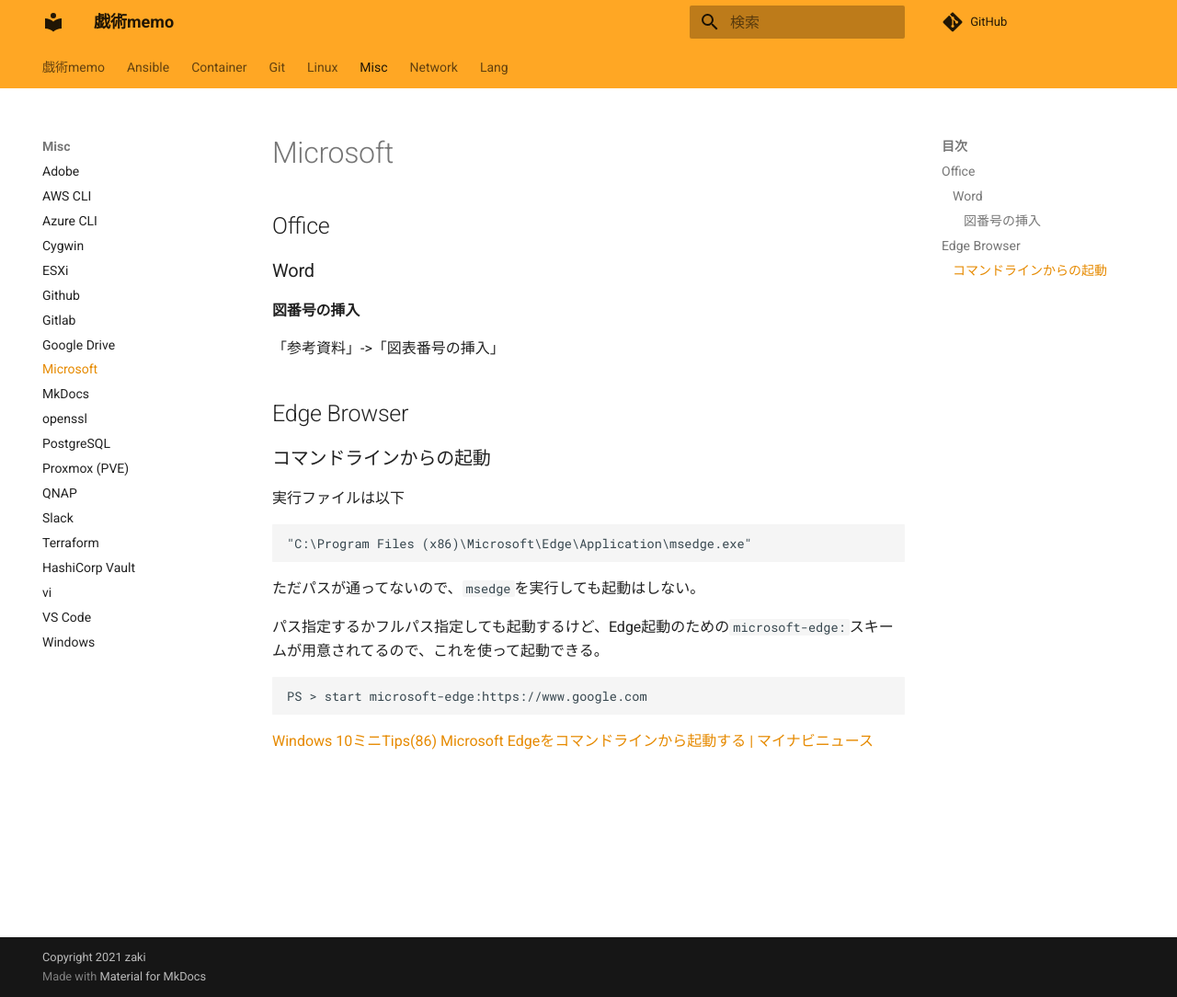
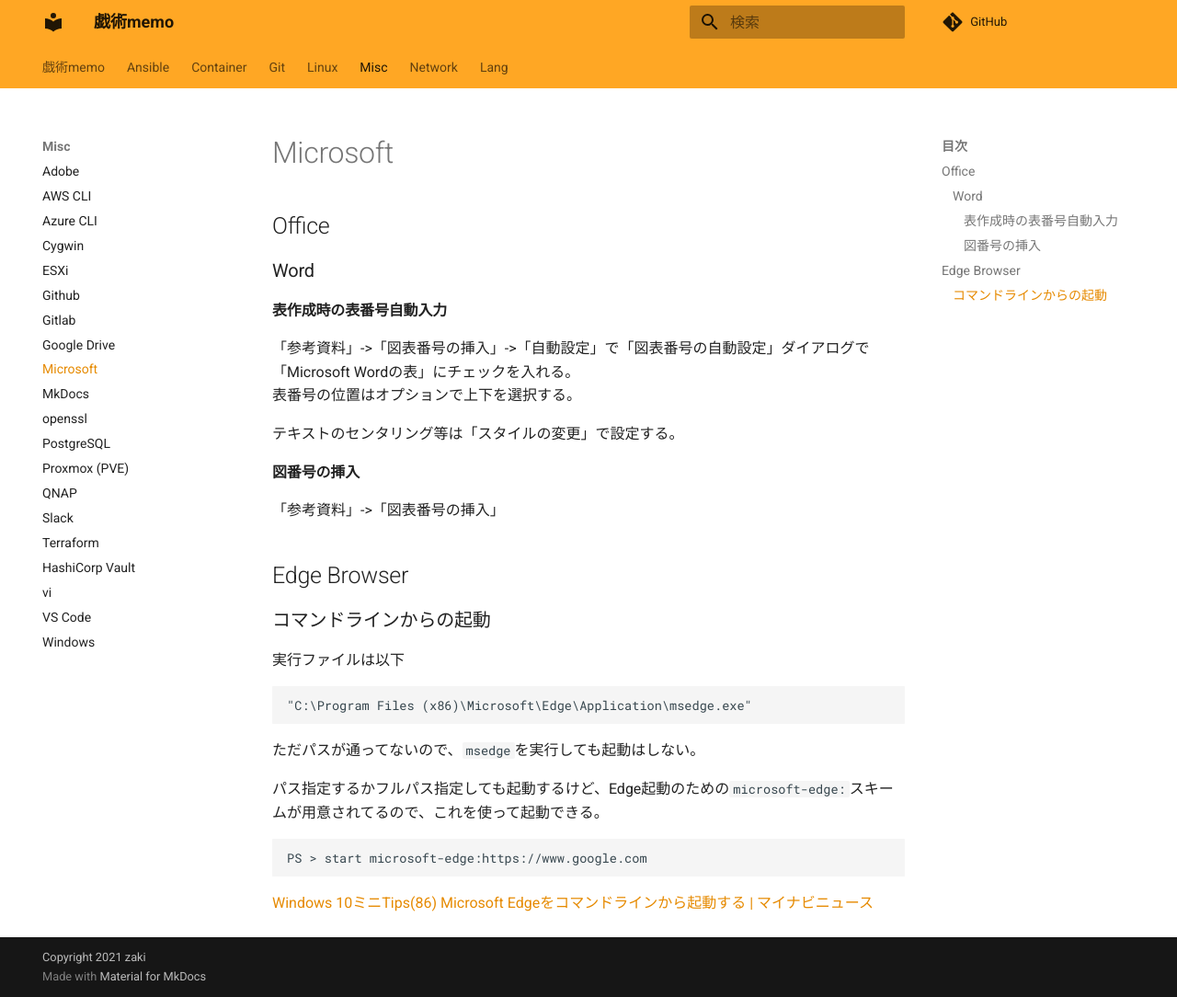
Before and after one commit to zaki-lknr/docs, an MkDocs documentation site: the page built from docs/Misc/microsoft.md, in a window 1280 px wide and 1084 px high. Shown: the whole window at 92% size. Built offline with MkDocs 1.6.1 and Material for MkDocs 9.7.7, drawn with Linux system fonts in a browser that asks for light colours; comment, search, counter and statistics services are not loaded.

Commit message:
add: misc/microsoft: word表挿入時の自動番号

```diff
--- a/docs/Misc/microsoft.md
+++ b/docs/Misc/microsoft.md
@@ -3,6 +3,13 @@
 ## Office
 
 ### Word
+
+#### 表作成時の表番号自動入力
+
+「参考資料」->「図表番号の挿入」->「自動設定」で「図表番号の自動設定」ダイアログで「Microsoft Wordの表」にチェックを入れる。
+表番号の位置はオプションで上下を選択する。
+
+テキストのセンタリング等は「スタイルの変更」で設定する。
 
 #### 図番号の挿入
 
```
